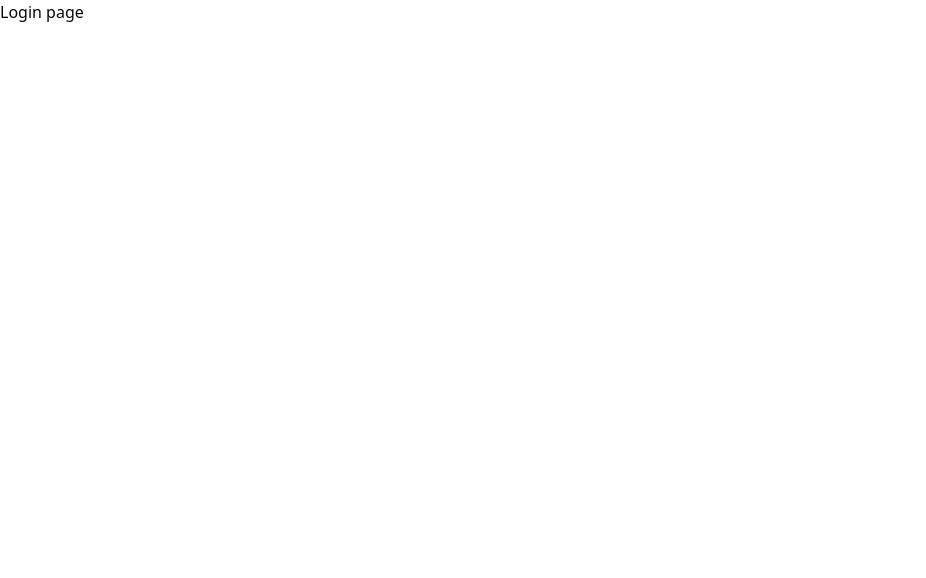
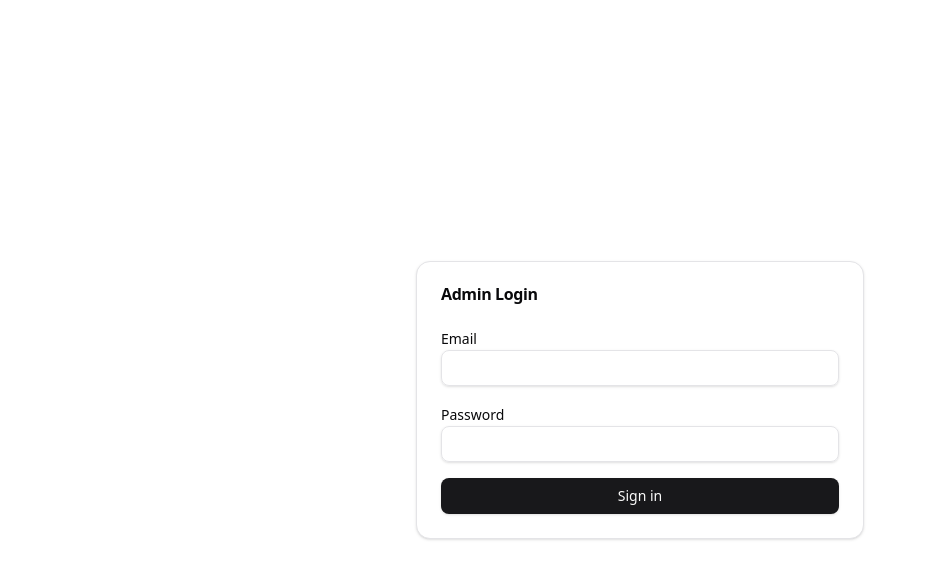
Before and after one commit to CL-Sudo/admin-dashboard-frontend, a React (Vite) app: page /login in a window 1280 px wide. Shown: the top 578 px of the page, without its empty margins (0-926 px from the left). Built offline with nearby package versions, Linux system fonts and the light colour scheme.

Commit message:
add login page

```diff
--- /dev/null
+++ b/src/api/auth.ts
@@ -0,0 +1,14 @@
+import { api } from './client';
+
+export type LoginResponse = {
+  accessToken: string;
+  refreshToken: string;
+};
+
+export async function login(email: string, password: string) {
+  const res = await api.post<LoginResponse>('/auth/login', {
+    email,
+    password,
+  });
+  return res.data;
+}
--- a/src/app/router.tsx
+++ b/src/app/router.tsx
@@ -1,6 +1,7 @@
 import { createBrowserRouter, Navigate } from 'react-router-dom';
 import { tokenStorage } from '@/lib/storage';
 import type { JSX } from 'react';
+import LoginPage from '@/features/auth/LoginPage';
 
 function Protected({ children }: { children: JSX.Element }) {
   const token = tokenStorage.getAccess();
@@ -9,7 +10,7 @@ function Protected({ children }: { children: JSX.Element }) {
 }
 
 export const router = createBrowserRouter([
-  { path: '/login', element: <h1>Login page</h1> },
+  { path: '/login', element: <LoginPage /> },
   {
     path: '/',
     element: (
--- /dev/null
+++ b/src/features/auth/LoginPage.tsx
@@ -0,0 +1,79 @@
+import { useForm } from 'react-hook-form';
+import { z } from 'zod';
+import { zodResolver } from '@hookform/resolvers/zod';
+import { login } from '@/api/auth';
+import { tokenStorage } from '@/lib/storage';
+import { useNavigate } from 'react-router-dom';
+import { Button } from '@/components/ui/button';
+import { Input } from '@/components/ui/input';
+import {
+  Card,
+  CardContent,
+  CardHeader,
+  CardTitle,
+} from '@/components/ui/card';
+import { Label } from '@/components/ui/label';
+
+const schema = z.object({
+  email: z.string().email(),
+  password: z.string().min(6),
+});
+type FormValues = z.infer<typeof schema>;
+
+export default function LoginPage() {
+  const nav = useNavigate();
+  const form = useForm<FormValues>({ resolver: zodResolver(schema) });
+
+  const onSubmit = async (v: FormValues) => {
+    const data = await login(v.email, v.password);
+    tokenStorage.setAccess(data.accessToken);
+    tokenStorage.setRefresh(data.refreshToken);
+    nav('/', { replace: true });
+  };
+
+  return (
+    <div className="min-h-screen flex items-center justify-center p-6">
+      <Card className="w-full max-w-md">
+        <CardHeader>
+          <CardTitle>Admin Login</CardTitle>
+        </CardHeader>
+        <CardContent>
+          <form
+            onSubmit={form.handleSubmit(onSubmit)}
+            className="space-y-4"
+          >
+            <div className="space-y-2">
+              <Label>Email</Label>
+              <Input type="email" {...form.register('email')} />
+              {form.formState.errors.email && (
+                <p className="text-sm text-red-500">
+                  {form.formState.errors.email.message}
+                </p>
+              )}
+            </div>
+
+            <div className="space-y-2">
+              <Label>Password</Label>
+              <Input type="password" {...form.register('password')} />
+              {form.formState.errors.password && (
+                <p className="text-sm text-red-500">
+                  {form.formState.errors.password.message}
+                </p>
+              )}
+            </div>
+
+            <Button
+              type="submit"
+              className="w-full"
+              disabled={form.formState.isSubmitting}
+            >
+              {form.formState.isSubmitting
+                ? 'Signing in...'
+                : 'Sign in'}
+            </Button>
+          </form>
+        </CardContent>
+      </Card>
+    </div>
+  );
+}
```
Also changed, not shown: 1 other file (tests, documents, lock files or other folders).
